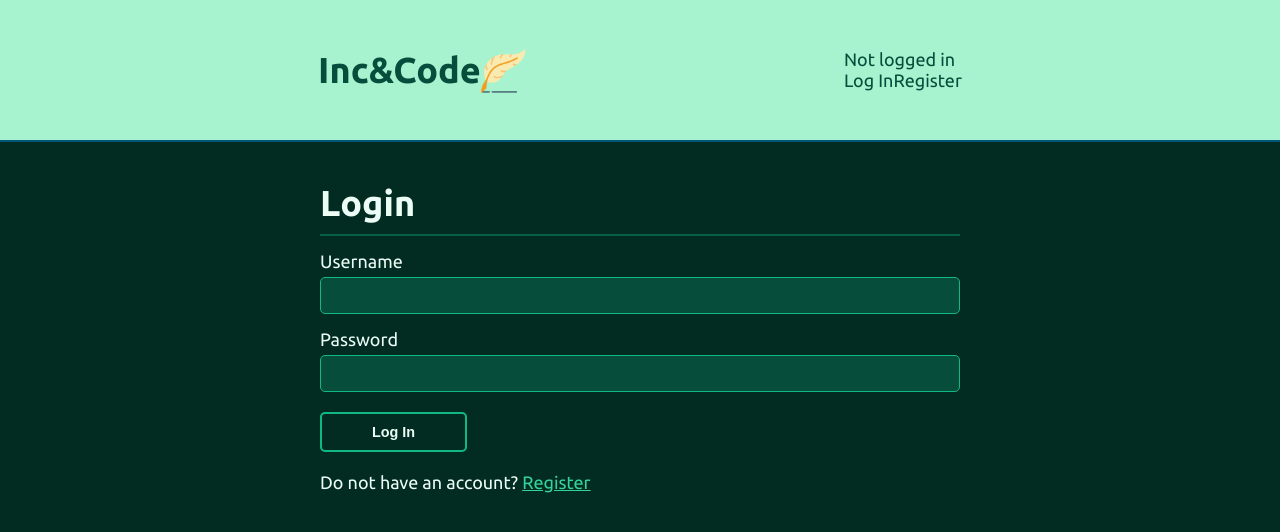
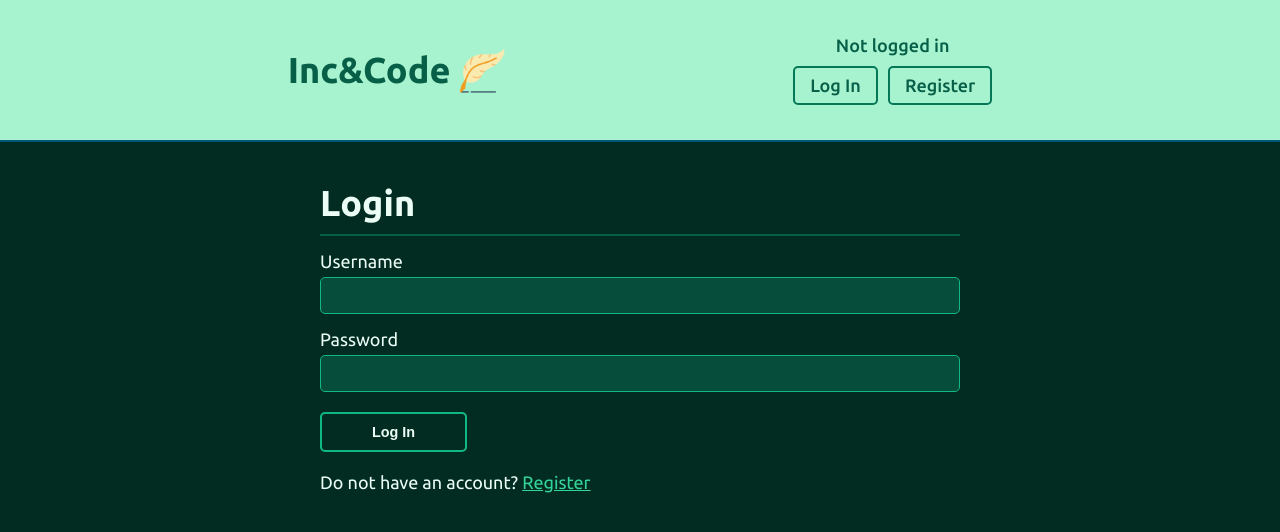
Before and after one commit to NewGen2022/blog-app, a React (Vite) app in the folder frontend-reader/: page /auth/login in a window 1280 px wide. Shown: the top 532 px of the page. Built offline with nearby package versions, Linux system fonts and the light colour scheme.

Commit message:
styles for header

```diff
--- a/frontend-reader/src/styles/header.css
+++ b/frontend-reader/src/styles/header.css
@@ -6,16 +6,58 @@
     min-height: 10vh;
     padding: 30px 0;
     border-bottom: 2px solid #00577a;
-    color: var(--emerald-900);
+    color: var(--emerald-800);
+}
+
+#header a {
+    color: var(--emerald-800);
+    text-decoration: none;
 }
 
 #headerLeftPart {
     display: flex;
     align-items: center;
+    gap: 10px;
     font-size: 2em;
     font-weight: 900;
+}
+#headerLeftPart:hover {
+    opacity: 0.7;
 }
 
 #headerIcon {
     width: 1.25em;
 }
+
+#headerRightPart {
+    display: flex;
+    flex-direction: column;
+    align-items: center;
+    gap: 10px;
+    font-weight: 500;
+}
+
+#headerAuthActions {
+    display: flex;
+    align-items: center;
+    gap: 10px;
+}
+
+#headerAuthActions a {
+    display: flex;
+    align-items: center;
+    gap: 7px;
+    border: 2px solid var(--emerald-700);
+    border-radius: 5px;
+    padding: 7px 15px;
+}
+#headerAuthActions a:hover {
+    box-shadow: 0 0 5px var(--emerald-700);
+}
+#headerAuthActions a:active {
+    transform: scale(0.9);
+}
+
+#headerAuthActions img {
+    width: 20px;
+}
```
